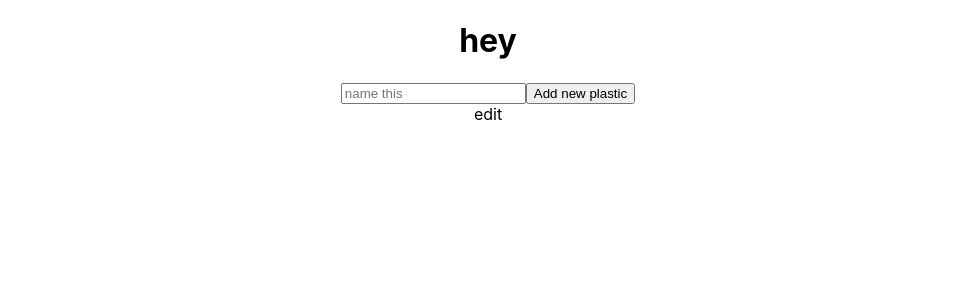
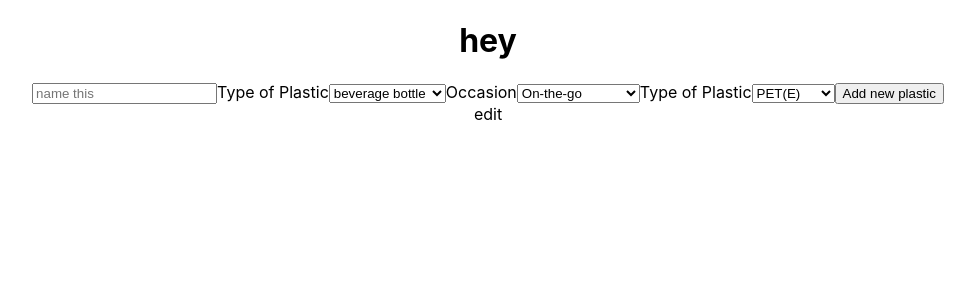
Before and after one commit to scaram02/plastic-cycle, a React (Create React App) app: page / in a window 1280 px wide. Shown: the top 300 px of the page, without its empty margins (152-1127 px from the left). Built offline with nearby package versions, Linux system fonts and the light colour scheme.

Commit message:
finish form and addPlastic logic

```diff
--- a/src/components/AddPlastic.js
+++ b/src/components/AddPlastic.js
@@ -6,19 +6,22 @@ import {useSelector, useDispatch} from 'react-redux'
 
 const AddPlastic = () => {
 
-
-    const [plastic, setPlastic] = useState('this is WRonG') // need to remove this, change all functions on this pate
+    const blankPlastic = {id: null, plasticName: '', usage: null, occasion: null, typeOfPlastic: null}
+    const [plastic, setPlastic] = useState(blankPlastic)
 
     const dispatch = useDispatch()
     const {addPlastic} = bindActionCreators(actionCreators, dispatch)
 
-    const wirSchauennn = useSelector((state) => state)
-    console.log(wirSchauennn)
+    const store = useSelector((state) => state)
+    console.log("this is the permanent store: ", store.plastic)
 
     const handleSubmit = e => {
         e.preventDefault()
         //add the reduxy part here
         // check laater if handlesubmti can be moved to the form, ad just the redux part stays here to be passed down. idk
+        const {name, value} = e.target;
+
+        addPlastic({...plastic, [name]: value, id: store.plastic.plastic.length+1})
     }
 
     const handleChange = e => {
--- a/src/components/PlasticForm.js
+++ b/src/components/PlasticForm.js
@@ -15,6 +15,37 @@ const PlasticForm = ({plastic, handleSubmit, handleChange}) => {
             onChange={handleChange}
             />
 
+            <label htmlFor="usage">Type of Plastic</label>
+            <select name="usage" id="usage" onChange={handleChange}>
+            <option value="beverage ottle">beverage bottle</option>
+            <option value="food packaging">food packagine</option>
+            <option value="laundry and cleaning packaging">other packaging</option>
+            <option value="cosmetics">cosmetics</option>
+            <option value="plastic bags">plastic bags</option>
+            <option value="styrofoam">styrofoam</option>
+            <option value="other">other</option>
+            </select>
+
+            <label htmlFor="occasion">Occasion</label>
+            <select name="occasion" id="occasion" onChange={handleChange}>
+             <option value="meal">On-the-go</option>
+             <option value="work">Work</option>
+             <option value="cooking">Cooking</option>
+             <option value="special occasion">Special occasion</option>
+             <option value="cleaning">Cleaning</option>
+             <option value="everyday use">Everyday use</option>
+            </select>
+
+            <label htmlFor="typeOfPlastic">Type of Plastic</label>
+            <select name="typeOfPlastic" id="typeOfPlastic" onChange={handleChange}>
+             <option value="pet">PET(E)</option>
+             <option value="hdpe">HDPE</option>
+             <option value="ldpe">LDPE</option>
+             <option value="pvc">PVC</option>
+             <option value="pp">PP</option>
+             <option value="styrofoam">Styrofoam</option>
+             </select>
+
             <button>Add new plastic</button>
         </form>
         </div>
--- a/src/state/reducers/plasticReducer.js
+++ b/src/state/reducers/plasticReducer.js
@@ -1,6 +1,5 @@
-const blankPlastic = {id: null, plasticName: '', type: null, timeOfDay: ''}
 
-const reducer = (state = blankPlastic, action) => {
+const reducer = (state = {plastic: []}, action) => {
     switch(action.type){
         case "addPlastic":
             return {plastic: [...state.plastic, action.payload]};
```
